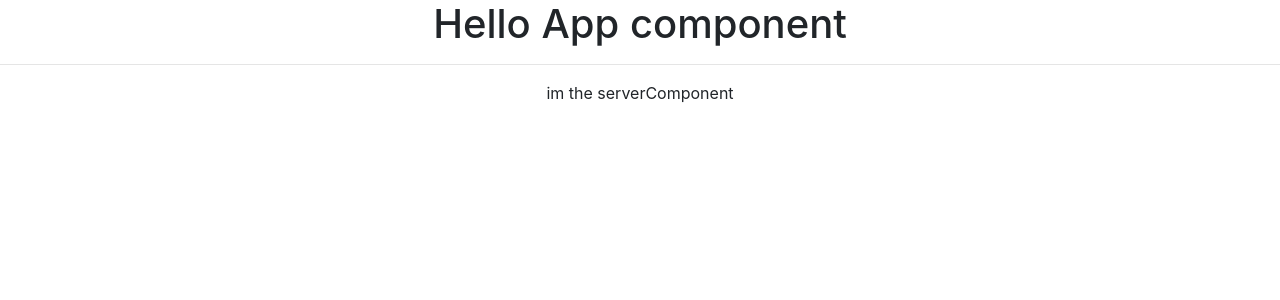
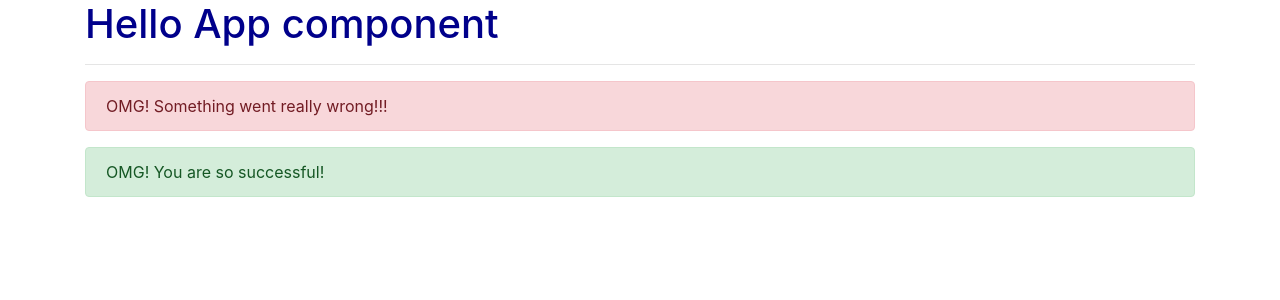
Before and after one commit to frogThanos/my-first-angular-app, an Angular app: page / in a window 1280 px wide. Shown: the top 300 px of the page. Built offline with nearby package versions, Linux system fonts and the light colour scheme.

Commit message:
added warning and success alert messages

```diff
--- a/src/app/app.component.css
+++ b/src/app/app.component.css
@@ -0,0 +1,3 @@
+h1 {
+  color: darkblue;
+}
--- a/src/app/app.component.html
+++ b/src/app/app.component.html
@@ -1,5 +1,10 @@
-<div style="text-align: center">
-  <h1>Hello App component</h1>
-  <hr>
-  <app-server></app-server>
+<div class="container">
+  <div class="row">
+    <div class="col-sm-12">
+      <h1>Hello App component</h1>
+      <hr>
+      <app-warning-alert></app-warning-alert>
+      <app-success-alert></app-success-alert>
+    </div>
+  </div>
 </div>
--- a/src/app/app.module.ts
+++ b/src/app/app.module.ts
@@ -5,12 +5,16 @@ import { NgModule } from '@angular/core';
 import { AppComponent } from './app.component';
 import { ServerComponent } from './server/server.component';
 import { ServersComponent } from './servers/servers.component';
+import { WarningAlertComponent } from './warning-alert/warning-alert.component';
+import { SuccessAlertComponent } from './success-alert/success-alert.component';
 
 @NgModule({
   declarations: [
     AppComponent,
     ServerComponent,
     ServersComponent,
+    WarningAlertComponent,
+    SuccessAlertComponent,
   ],
   imports: [
     BrowserModule,
--- a/src/app/servers/servers.component.html
+++ b/src/app/servers/servers.component.html
@@ -1,3 +1,4 @@
-<p>
-  servers works!
-</p>
+<app-server></app-server>
+<app-server></app-server>
+<app-server></app-server>
+<app-server></app-server>
--- /dev/null
+++ b/src/app/success-alert/success-alert.component.html
@@ -0,0 +1,3 @@
+<div class="alert alert-success">
+  OMG! You are so successful!
+</div>
--- /dev/null
+++ b/src/app/success-alert/success-alert.component.ts
@@ -0,0 +1,15 @@
+import { Component, OnInit } from '@angular/core';
+
+@Component({
+  selector: 'app-success-alert',
+  templateUrl: './success-alert.component.html',
+  styleUrls: ['./success-alert.component.css']
+})
+export class SuccessAlertComponent implements OnInit {
+
+  constructor() { }
+
+  ngOnInit() {
+  }
+
+}
--- /dev/null
+++ b/src/app/warning-alert/warning-alert.component.html
@@ -0,0 +1,3 @@
+<p class="alert alert-danger">
+  OMG! Something went really wrong!!!
+</p>
--- /dev/null
+++ b/src/app/warning-alert/warning-alert.component.ts
@@ -0,0 +1,15 @@
+import { Component, OnInit } from '@angular/core';
+
+@Component({
+  selector: 'app-warning-alert',
+  templateUrl: './warning-alert.component.html',
+  styleUrls: ['./warning-alert.component.css']
+})
+export class WarningAlertComponent implements OnInit {
+
+  constructor() { }
+
+  ngOnInit() {
+  }
+
+}
```
Also changed, not shown: src/app/success-alert/success-alert.component.css (added), src/app/warning-alert/warning-alert.component.css (added).
